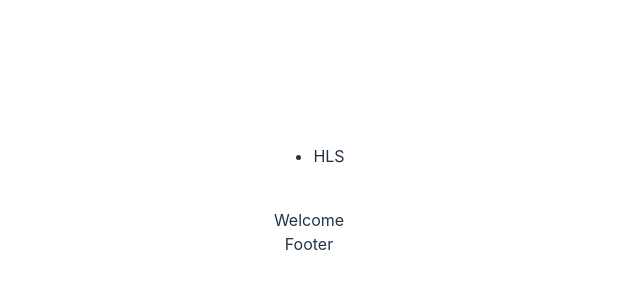
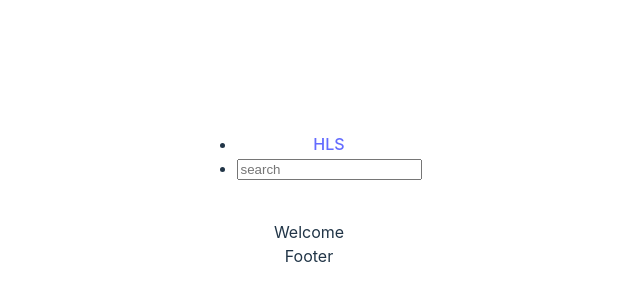
Before and after one commit to BorDevTech/HLS, a React (Vite) app: page / in a window 1280 px wide. Shown: the part 208-508 px from the top of the page, without its empty margins (331-971 px from the left). Built offline with nearby package versions, Linux system fonts and the light colour scheme.

Commit message:
Update App.tsx
Added search input

```diff
--- a/src/App.tsx
+++ b/src/App.tsx
@@ -5,7 +5,8 @@ function App() {
     <>
         <nav>
           <ul>
-            <li>HLS</li>
+            <li><a href={"/"}>HLS</a></li>
+            <li><input placeholder={"search"}/></li>
             </ul>
     </nav>
       <br />
```
